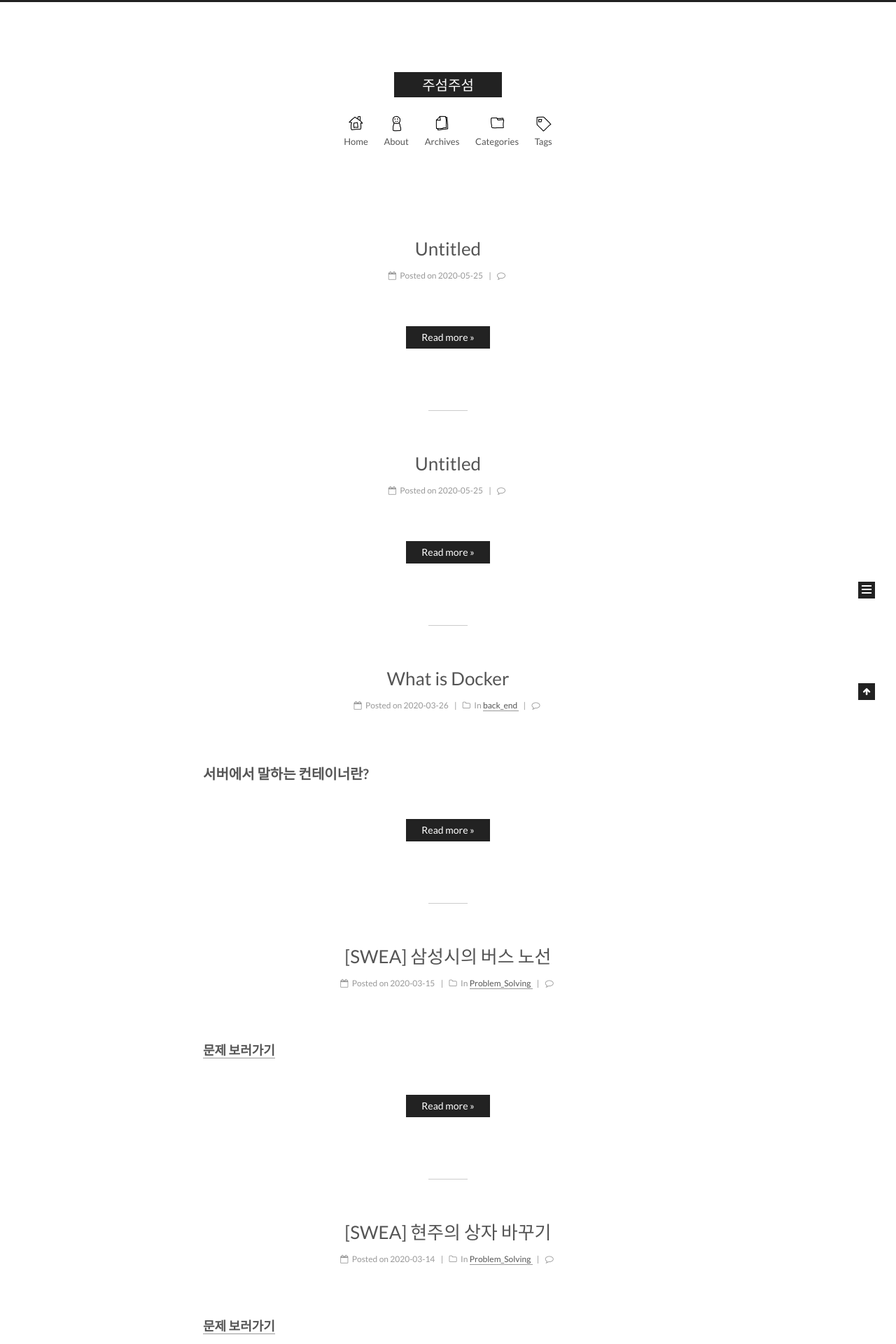
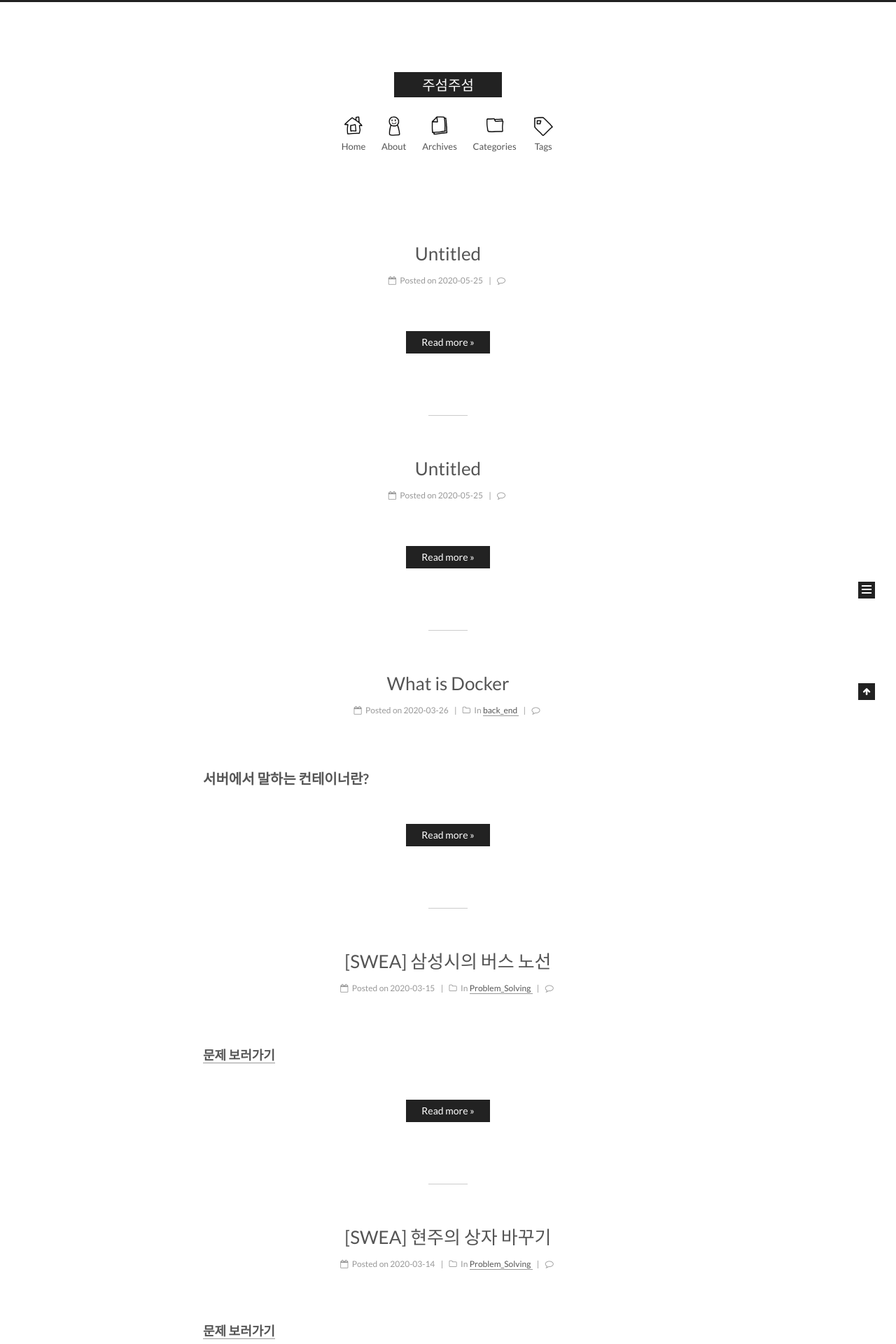
Before and after one commit to sxngho/sxngho.github.io, a Jekyll site: the page built from index.html, in a window 1280 px wide. Shown: the top 1920 px of the page at 70% size. Built offline with Jekyll 4.4.1, drawn with Linux system fonts in a browser that asks for light colours; the list of posts is cut into pages by our own code; comment, search, counter and statistics services are not loaded.

Commit message:
Update header.html

```diff
--- a/_includes/_partials/header.html
+++ b/_includes/_partials/header.html
@@ -46,7 +46,7 @@
         <li class="menu-item menu-item-{{ itemName }}" style="display:inline-block">
           <a href="{{ path | relative_url }}" rel="section">
             {% if site.menu_icons.enable %}
-	  <img src="/assets/images/menus/{{site.menu_icons[itemName]}}.png" width="25" height="25">
+	  <img src="/assets/images/menus/{{site.menu_icons[itemName]}}.png" width="32" height="32">
             {% endif %}
             {{ __.menu[name] }}
           </a>
```
